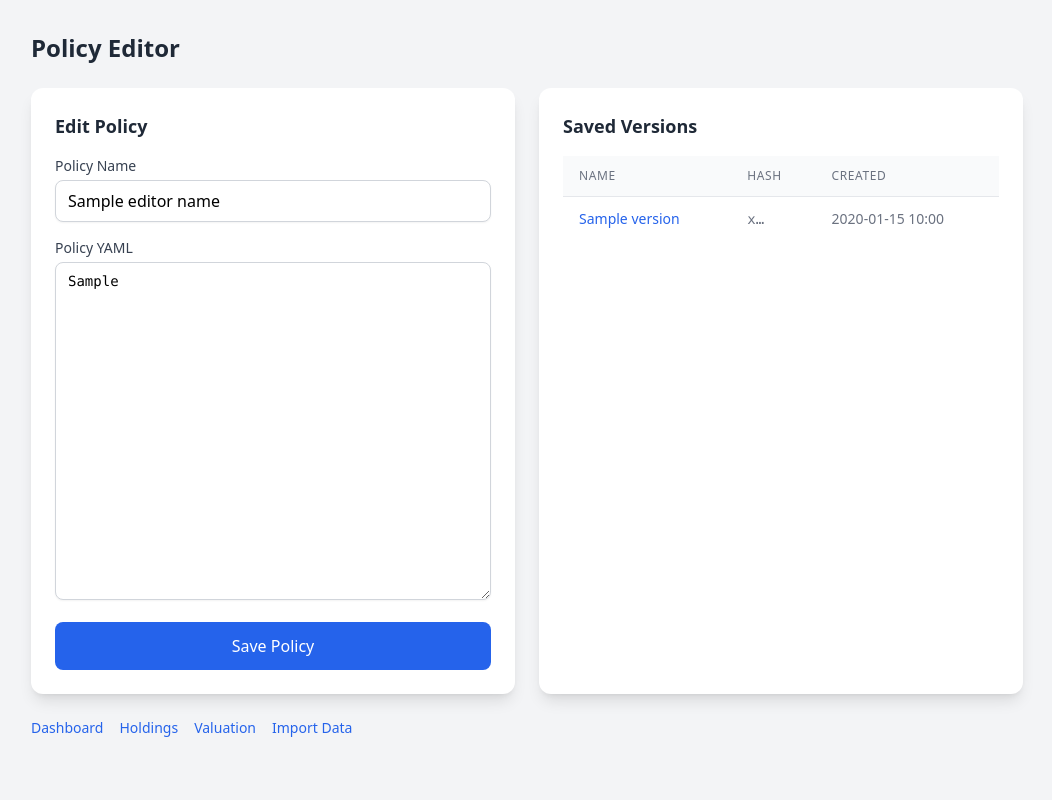
After one commit to kacperkadziolka/plumbline, a FastAPI app: template app/web/templates/policy.html in a window 1280 px wide. The commit adds this page. Shown: the whole page, without its empty margins (113-1165 px from the left). Run offline with FastAPI, Linux system fonts and the light colour scheme; the template is opened without the code that fills it: most values are stand-ins (such as "Sample title", 1, 10 or a date in 2020); some libraries are stand-ins or nearby versions.

Commit message:
feat: Add policy editor UI with save and version list (#20)
Add a web page at /policy where users can create and edit policies
via a YAML textarea, save them, and browse the version history.
Clicking a version loads it back into the editor. Validation errors
are shown inline with the user's input preserved.

Co-authored-by: Claude Opus 4.6 <noreply@anthropic.com>

```diff
--- a/app/application/use_cases/__init__.py
+++ b/app/application/use_cases/__init__.py
@@ -1,6 +1,10 @@
 from app.application.use_cases.get_latest_holdings import (
     LatestHoldingsResult,
     get_latest_holdings,
+)
+from app.application.use_cases.get_policy import (
+    GetPolicyResult,
+    get_policy,
 )
 from app.application.use_cases.import_fx_csv import (
     ImportFxResult,
@@ -29,6 +33,7 @@ from app.application.use_cases.valuate_portfolio import (
 )
 
 __all__ = [
+    "GetPolicyResult",
     "ImportFxResult",
     "ImportHoldingsResult",
     "ImportPricesResult",
@@ -38,6 +43,7 @@ __all__ = [
     "SavePolicyResult",
     "ValuationResult",
     "get_latest_holdings",
+    "get_policy",
     "import_fx_csv",
     "import_holdings_manual",
     "import_prices_csv",
--- a/app/infrastructure/db/repositories.py
+++ b/app/infrastructure/db/repositories.py
@@ -343,6 +343,11 @@ class PolicyRepository:
         await self._session.flush()
         return policy
 
+    async def get_by_id(self, policy_id: int) -> Policy | None:
+        """Get a policy by its primary key, or None if not found."""
+        result = await self._session.execute(select(Policy).where(Policy.id == policy_id))
+        return result.scalar_one_or_none()
+
     async def get_by_hash(self, policy_hash: str) -> Policy | None:
         """Get a policy by its content hash, or None if not found."""
         result = await self._session.execute(select(Policy).where(Policy.hash == policy_hash))
--- a/app/web/main.py
+++ b/app/web/main.py
@@ -1,7 +1,8 @@
 from fastapi import APIRouter
 
-from app.web.routes import import_routes, pages
+from app.web.routes import import_routes, pages, policy_routes
 
 web_router = APIRouter()
 web_router.include_router(pages.router)
 web_router.include_router(import_routes.router)
+web_router.include_router(policy_routes.router)
--- a/app/web/templates/index.html
+++ b/app/web/templates/index.html
@@ -134,6 +134,7 @@
             <a href="/holdings" class="text-blue-600 hover:text-blue-800 text-sm">Holdings</a>
             <a href="/valuation" class="text-blue-600 hover:text-blue-800 text-sm">Valuation</a>
             <a href="/import" class="text-blue-600 hover:text-blue-800 text-sm">Import Data</a>
+            <a href="/policy" class="text-blue-600 hover:text-blue-800 text-sm">Policy</a>
         </div>
     </div>
 </body>
--- /dev/null
+++ b/app/web/templates/policy.html
@@ -0,0 +1,112 @@
+<!DOCTYPE html>
+<html lang="en">
+<head>
+    <meta charset="UTF-8">
+    <meta name="viewport" content="width=device-width, initial-scale=1.0">
+    <title>Policy Editor - Plumbline</title>
+    <script src="https://cdn.tailwindcss.com"></script>
+    <script src="https://unpkg.com/htmx.org@2.0.4"></script>
+</head>
+<body class="min-h-screen bg-gray-100">
+    <div class="max-w-5xl mx-auto py-8 px-4">
+        <h1 class="text-2xl font-bold text-gray-800 mb-6">Policy Editor</h1>
+
+        {% if success %}
+        <div class="bg-green-50 border border-green-200 rounded-lg p-4 mb-6">
+            <p class="text-sm text-green-800">{{ success }}</p>
+        </div>
+        {% endif %}
+
+        {% if error %}
+        <div class="bg-red-50 border border-red-200 rounded-lg p-4 mb-6">
+            <p class="text-sm text-red-800">{{ error }}</p>
+        </div>
+        {% endif %}
+
+        <div class="grid grid-cols-1 lg:grid-cols-2 gap-6">
+            <!-- Editor Card -->
+            <div class="bg-white rounded-xl shadow-lg p-6">
+                <h2 class="text-lg font-semibold text-gray-800 mb-4">Edit Policy</h2>
+                <form action="/policy" method="post">
+                    <div class="mb-4">
+                        <label for="name" class="block text-sm font-medium text-gray-700 mb-1">Policy Name</label>
+                        <input
+                            type="text"
+                            id="name"
+                            name="name"
+                            value="{{ editor_name }}"
+                            required
+                            placeholder="e.g. my-portfolio"
+                            class="w-full rounded-lg border-gray-300 shadow-sm focus:border-blue-500 focus:ring-blue-500 px-3 py-2 border"
+                        >
+                    </div>
+                    <div class="mb-4">
+                        <label for="yaml_text" class="block text-sm font-medium text-gray-700 mb-1">Policy YAML</label>
+                        <textarea
+                            id="yaml_text"
+                            name="yaml_text"
+                            rows="16"
+                            required
+                            placeholder="base_currency: EUR&#10;buckets:&#10;  core:&#10;    targets:&#10;      IWDA.AS: 0.60&#10;      EIMI.AS: 0.25&#10;      IUSN.AS: 0.15"
+                            class="w-full rounded-lg border-gray-300 shadow-sm focus:border-blue-500 focus:ring-blue-500 px-3 py-2 border font-mono text-sm"
+                        >{{ editor_yaml }}</textarea>
+                    </div>
+                    <button
+                        type="submit"
+                        class="w-full bg-blue-600 hover:bg-blue-700 text-white font-medium py-3 px-6 rounded-lg transition-colors"
+                    >
+                        Save Policy
+                    </button>
+                </form>
+            </div>
+
+            <!-- Version List Card -->
+            <div class="bg-white rounded-xl shadow-lg p-6">
+                <h2 class="text-lg font-semibold text-gray-800 mb-4">Saved Versions</h2>
+
+                {% if versions %}
+                <div class="overflow-x-auto">
+                    <table class="min-w-full divide-y divide-gray-200">
+                        <thead class="bg-gray-50">
+                            <tr>
+                                <th class="px-4 py-3 text-left text-xs font-medium text-gray-500 uppercase tracking-wider">Name</th>
+                                <th class="px-4 py-3 text-left text-xs font-medium text-gray-500 uppercase tracking-wider">Hash</th>
+                                <th class="px-4 py-3 text-left text-xs font-medium text-gray-500 uppercase tracking-wider">Created</th>
+                            </tr>
+                        </thead>
+                        <tbody class="bg-white divide-y divide-gray-200">
+                            {% for v in versions %}
+                            <tr class="hover:bg-gray-50">
+                                <td class="px-4 py-3 whitespace-nowrap text-sm">
+                                    <a href="/policy?id={{ v.policy_id }}"
+                                       class="text-blue-600 hover:text-blue-800 font-medium">
+                                        {{ v.name }}
+                                    </a>
+                                </td>
+                                <td class="px-4 py-3 whitespace-nowrap text-sm text-gray-500 font-mono">
+                                    {{ v.policy_hash[:12] }}…
+                                </td>
+                                <td class="px-4 py-3 whitespace-nowrap text-sm text-gray-500">
+                                    {{ v.created_at.strftime("%Y-%m-%d %H:%M") }}
+                                </td>
+                            </tr>
+                            {% endfor %}
+                        </tbody>
+                    </table>
+                </div>
+                {% else %}
+                <p class="text-gray-500 text-center py-8">No policies saved yet.</p>
+                {% endif %}
+            </div>
+        </div>
+
+        <!-- Navigation -->
+        <div class="flex flex-wrap gap-4 mt-6">
+            <a href="/" class="text-blue-600 hover:text-blue-800 text-sm">Dashboard</a>
+            <a href="/holdings" class="text-blue-600 hover:text-blue-800 text-sm">Holdings</a>
+            <a href="/valuation" class="text-blue-600 hover:text-blue-800 text-sm">Valuation</a>
+            <a href="/import" class="text-blue-600 hover:text-blue-800 text-sm">Import Data</a>
+        </div>
+    </div>
+</body>
+</html>
```
Also changed, not shown: app/application/use_cases/get_policy.py (added, +41 -0 lines), app/web/routes/policy_routes.py (added, +105 -0 lines), tests/application/use_cases/test_get_policy.py (added, +33 -0 lines), tests/web/routes/conftest.py (+1 -1 lines), tests/web/routes/test_dashboard.py (+1 -0 lines), tests/web/routes/test_policy_routes.py (added, +110 -0 lines).
